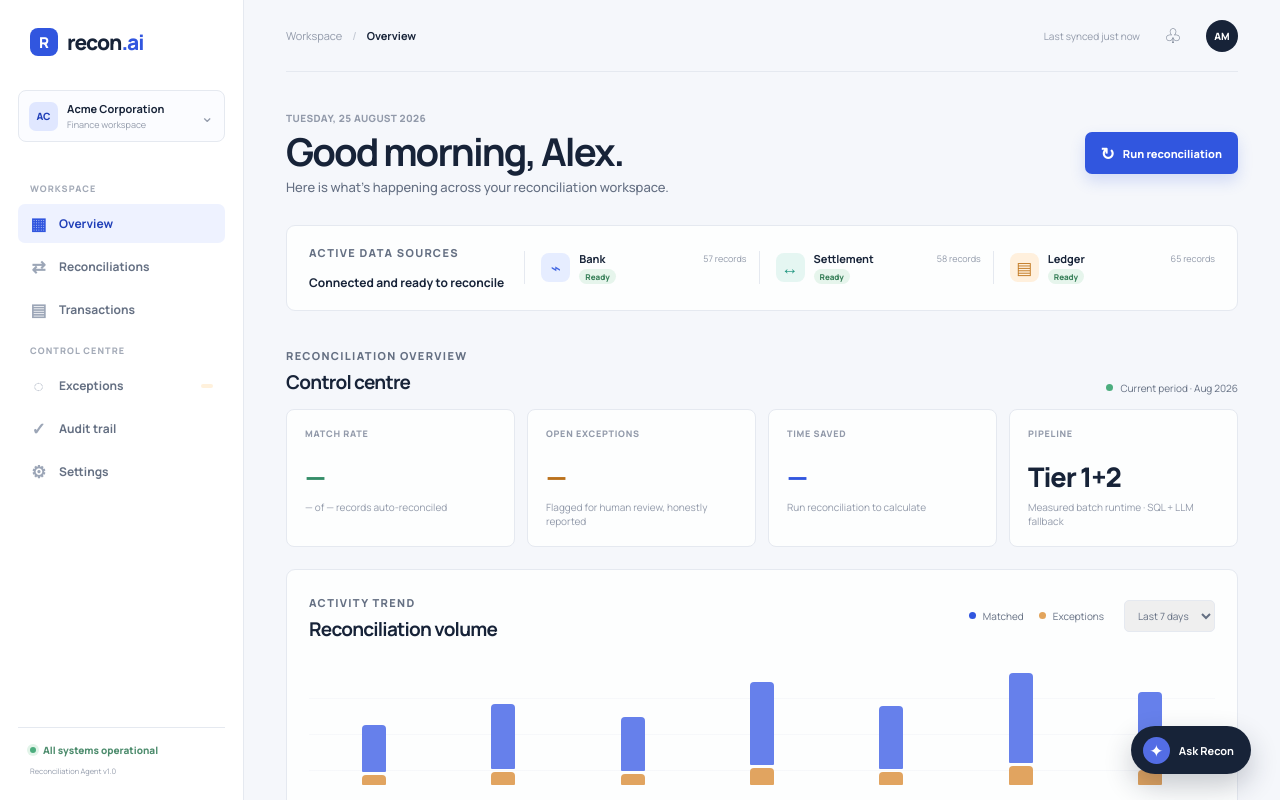
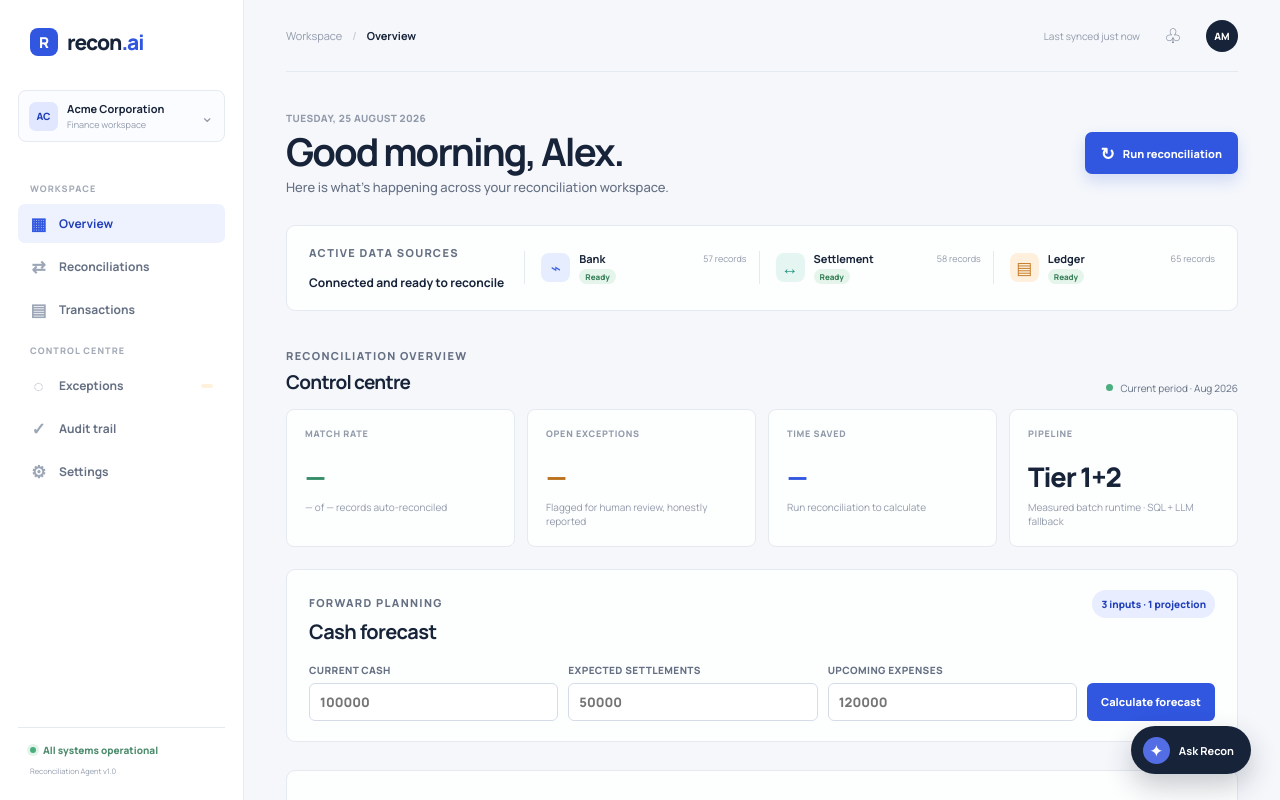
Before and after one commit to jyotimishra6789/recon-agent, a React (Create React App) app in the folder frontend/: page / in a window 1280 px wide. Shown: the top 800 px of the page. Built offline with nearby package versions, Linux system fonts and the light colour scheme; no server answers.

Commit message:
forward cash forecaster

```diff
--- a/frontend/src/App.jsx
+++ b/frontend/src/App.jsx
@@ -7,6 +7,7 @@ import AuditTrail from "./components/AuditTrail";
 import ChatbotQA from "./components/ChatbotQA";
 import CloseControl from "./components/CloseControl";
 import ReceiptUpload from "./components/ReceiptUpload";
+import CashForecast from "./components/CashForecast";
 
 const TABS = [
   { id: "matches", label: "Matches" },
@@ -138,6 +139,7 @@ export default function App() {
       </section>
       <div className="overview-heading"><div><span className="section-title">Reconciliation overview</span><h2>Control centre</h2></div><span className="period-pill"><span />Current period · Aug 2026</span></div>
       <SummaryCards reconcileResult={reconcileResult} timeSaved={timeSaved} />
+      <CashForecast />
       <section className="trend-panel panel"><div className="trend-heading"><div><span className="section-title">Activity trend</span><h2>Reconciliation volume</h2></div><div className="trend-legend"><span className="matched-dot" />Matched <span className="exception-dot" />Exceptions <select defaultValue="7"><option value="7">Last 7 days</option></select></div></div><div className="trend-chart">{[42, 58, 48, 74, 56, 82, 67].map((height, index) => <div className="trend-day" key={index}><div className="bar-stack"><i style={{ height: `${height}%` }} /><b style={{ height: `${Math.max(8, height / 5)}%` }} /></div><small>{["19 Aug", "20 Aug", "21 Aug", "22 Aug", "23 Aug", "24 Aug", "Today"][index]}</small></div>)}</div></section>
 
       <CloseControl
--- a/frontend/src/api.js
+++ b/frontend/src/api.js
@@ -32,6 +32,10 @@ export const api = {
     }),
   getAuditLog: () => request("/audit-log"),
   getTimeSaved: () => request("/stats/time-saved"),
+  getCashForecast: (values) => request("/stats/cash-forecast", {
+    method: "POST",
+    body: JSON.stringify(values),
+  }),
   askQuestion: (question) =>
     request("/qa", { method: "POST", body: JSON.stringify({ question }) }),
   askQuestionStream: async (question, onEvent) => {
--- /dev/null
+++ b/frontend/src/components/CashForecast.jsx
@@ -0,0 +1,47 @@
+import React, { useState } from "react";
+import { api } from "../api";
+
+const money = (value) => `₹${Number(value || 0).toLocaleString("en-IN", { maximumFractionDigits: 2 })}`;
+
+export default function CashForecast() {
+  const [values, setValues] = useState({ current_cash: "", expected_settlements: "", upcoming_expenses: "" });
+  const [forecast, setForecast] = useState(null);
+  const [busy, setBusy] = useState(false);
+  const [error, setError] = useState("");
+
+  const update = (key) => (event) => setValues((current) => ({ ...current, [key]: event.target.value }));
+
+  const calculate = async (event) => {
+    event.preventDefault();
+    setBusy(true);
+    setError("");
+    try {
+      const inputs = Object.fromEntries(Object.entries(values).map(([key, value]) => [key, value === "" ? null : Number(value)]));
+      setForecast(await api.getCashForecast(inputs));
+    } catch (requestError) {
+      setError(requestError.message);
+    } finally {
+      setBusy(false);
+    }
+  };
+
+  return (
+    <section className="cash-forecast panel">
+      <div className="forecast-heading">
+        <div><span className="section-title">Forward planning</span><h2>Cash forecast</h2></div>
+        <span className="forecast-badge">3 inputs · 1 projection</span>
+      </div>
+      <form className="forecast-form" onSubmit={calculate}>
+        <label>Current cash<input type="number" min="0" step="0.01" value={values.current_cash} onChange={update("current_cash")} placeholder="100000" /></label>
+        <label>Expected settlements<input type="number" min="0" step="0.01" value={values.expected_settlements} onChange={update("expected_settlements")} placeholder="50000" /></label>
+        <label>Upcoming expenses<input type="number" min="0" step="0.01" value={values.upcoming_expenses} onChange={update("upcoming_expenses")} placeholder="120000" /></label>
+        <button className="forecast-btn" type="submit" disabled={busy}>{busy ? "Calculating..." : "Calculate forecast"}</button>
+      </form>
+      {forecast && <div className="forecast-result">
+        <div><span>Projected balance</span><strong className={forecast.projected_balance < 0 ? "negative" : ""}>{money(forecast.projected_balance)}</strong></div>
+        <p>{money(forecast.current_cash)} + {money(forecast.expected_settlements)} - {money(forecast.upcoming_expenses)} = <b>{money(forecast.projected_balance)}</b></p>
+      </div>}
+      {error && <div className="forecast-error">{error}</div>}
+    </section>
+  );
+}
--- a/frontend/src/index.css
+++ b/frontend/src/index.css
@@ -134,6 +134,25 @@ h1 {
 .stat-value.warn { color: var(--amber); }
 .stat-value.accent { color: #557a38; }
 .stat-note { color: var(--muted); font-size: 11px; line-height: 1.45; }
+
+.cash-forecast { margin: 0 0 28px; padding: 20px 22px; }
+.forecast-heading { display: flex; align-items: flex-start; justify-content: space-between; gap: 20px; }
+.forecast-heading h2 { margin: 6px 0 0; font-size: 20px; letter-spacing: -0.03em; }
+.forecast-badge { padding: 7px 9px; border-radius: 999px; background: var(--teal-wash); color: var(--teal-dark); font-size: 10px; font-weight: 800; }
+.forecast-form { display: grid; grid-template-columns: repeat(3, minmax(0, 1fr)) auto; align-items: end; gap: 10px; margin-top: 18px; }
+.forecast-form label { display: flex; flex-direction: column; gap: 6px; color: var(--ink-soft); font-size: 10px; font-weight: 800; letter-spacing: 0.04em; text-transform: uppercase; }
+.forecast-form input { width: 100%; min-height: 38px; padding: 8px 10px; border: 1px solid var(--line-strong); border-radius: 6px; outline: 0; background: #fff; color: var(--ink); font-size: 13px; letter-spacing: 0; text-transform: none; }
+.forecast-form input:focus { border-color: var(--teal); box-shadow: 0 0 0 3px var(--teal-wash); }
+.forecast-btn { min-height: 38px; padding: 0 14px; border: 0; border-radius: 6px; background: var(--teal); color: white; cursor: pointer; font-size: 11px; font-weight: 800; white-space: nowrap; }
+.forecast-btn:hover { background: var(--teal-dark); }
+.forecast-btn:disabled { cursor: wait; opacity: 0.65; }
+.forecast-result { display: flex; align-items: center; justify-content: space-between; gap: 20px; margin-top: 18px; padding-top: 16px; border-top: 1px solid var(--line); }
+.forecast-result div { display: flex; flex-direction: column; gap: 4px; }
+.forecast-result span { color: var(--muted); font-size: 10px; font-weight: 800; text-transform: uppercase; }
+.forecast-result strong { color: var(--teal); font-size: 26px; letter-spacing: -0.04em; }
+.forecast-result strong.negative { color: var(--red); }
+.forecast-result p { margin: 0; color: var(--ink-soft); font-family: 'DM Mono', monospace; font-size: 12px; }
+.forecast-error { margin-top: 12px; color: var(--red); font-size: 12px; font-weight: 700; }
 
 .close-control {
   margin: 0 0 28px;
```
Also changed, not shown: 1 other file (tests, documents, lock files or other folders).
